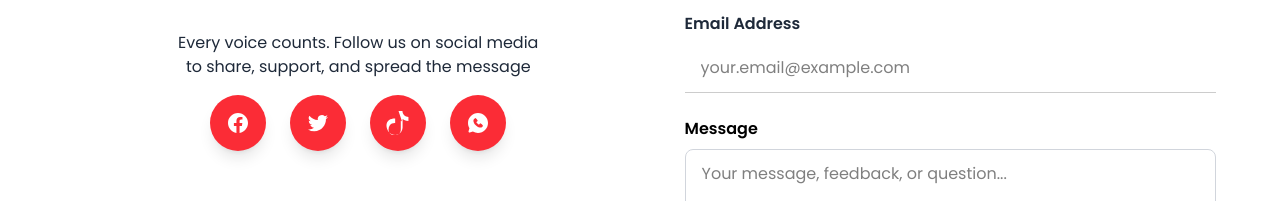
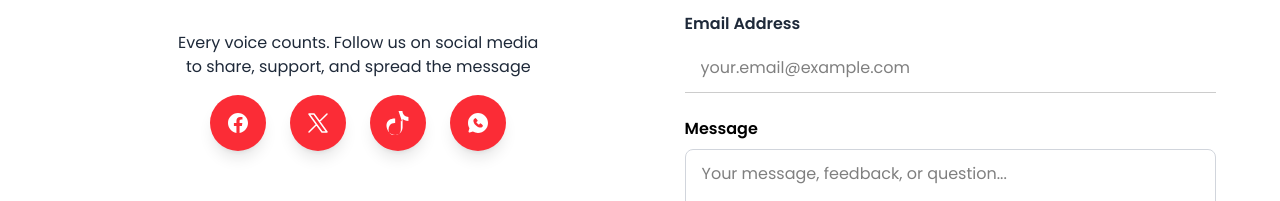
Before and after one commit to ideftbuild/apc-deputy-landing, a React (Vite) app: page / in a window 1280 px wide. Shown: the part 6231-6432 px from the top of the page. Built offline with nearby package versions, Linux system fonts and the light colour scheme.

Commit message:
refactor: update icon

```diff
--- a/src/components/SocialMedia.tsx
+++ b/src/components/SocialMedia.tsx
@@ -35,11 +35,18 @@ const socialLinks = [
       <svg
         className="w-6 h-6"
         fill="currentColor"
-        viewBox="0 0 24 24"
         aria-hidden="true"
         xmlns="http://www.w3.org/2000/svg"
+        viewBox="0 0 24 24"
       >
-        <path d="M8.29 20.251c7.547 0 11.675-6.253 11.675-11.675 0-.178 0-.355-.012-.53A8.348 8.348 0 0022 5.92a8.19 8.19 0 01-2.357.646 4.118 4.118 0 001.804-2.27 8.224 8.224 0 01-2.605.996 4.107 4.107 0 00-6.993 3.743 11.65 11.65 0 01-8.457-4.287 4.106 4.106 0 001.27 5.477A4.072 4.072 0 012.8 9.71v.052a4.105 4.105 0 003.292 4.022 4.095 4.095 0 01-1.853.07 4.108 4.108 0 003.834 2.85A8.233 8.233 0 012 18.407a11.616 11.616 0 006.29 1.84" />
+        <path
+          fill="none"
+          stroke="currentColor"
+          stroke-linecap="round"
+          stroke-linejoin="round"
+          stroke-width="1.5"
+          d="m3 21l7.548-7.548M21 3l-7.548 7.548m0 0L8 3H3l7.548 10.452m2.904-2.904L21 21h-5l-5.452-7.548"
+        />
       </svg>
     ),
   },
```
